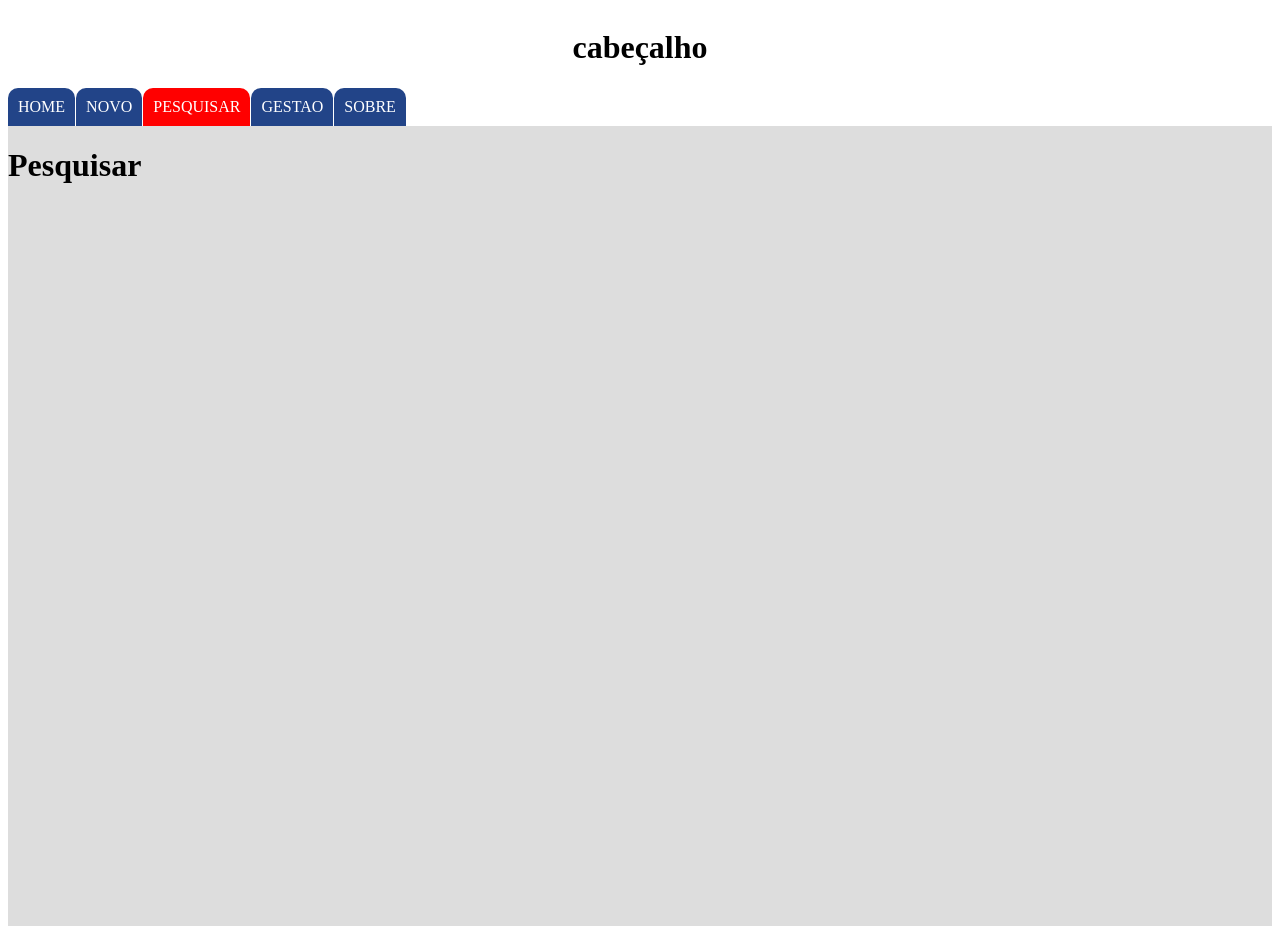
After one commit to Leonardo333Rock/Agenda2, a Django app: page /pesquisar in a window 1280 px wide. The commit adds this page. Run offline with Django 4.2, Linux system fonts and the light colour scheme.

Commit message:
aula 3 concluida

```diff
--- a/app/static/css/style1.css
+++ b/app/static/css/style1.css
@@ -22,8 +22,8 @@
 
 .principal{
     display: flex;
-    justify-content: center;
-    align-items: center;
+    justify-content: flex-start;
+    align-items: flex-start;
     background-color: #ddd;
     height: 100vh;
     width: 100%;
@@ -39,10 +39,18 @@
     border-radius: 10px 10px 0px 0px ;
     padding: 10px;
     margin-right: 1px;
+    text-decoration: none;
 }
 
 .abaSelecionada{
-    background-color: red !important;
+    cursor: pointer;
+    text-transform: uppercase;
+    background-color: red;
+    color: #fff;
+    border-radius: 10px 10px 0px 0px ;
+    padding: 10px;
+    margin-right: 1px;
+    text-decoration: none;
 }
 
 .if_principal{
@@ -64,6 +72,7 @@
     align-items: flex-start;
     flex-direction: column;
     width: 80%;
+    margin-left: 2px;
     /* border: solid 1px; */
 
 }
--- /dev/null
+++ b/app/static/js/novo.js
@@ -0,0 +1,5 @@
+
+nome = document.querySelector("#f_nome")
+btn_novo = document.querySelector("#btn_novo")
+nome.focus()
+btn_novo.setAttribute('class','abaSelecionada')
--- /dev/null
+++ b/app/static/js/pesquisar.js
@@ -0,0 +1,2 @@
+btn_pesquisar = document.querySelector("#btn_pesquisar")
+btn_pesquisar.setAttribute('class','abaSelecionada')
--- a/app/templates/agenda.html
+++ b/app/templates/agenda.html
@@ -14,23 +14,23 @@
     p2
     p3
 -->
+
     <div id="cabeçalho" class="cabeçalho">
         <h1>cabeçalho</h1>
     </div>
 
     <div id="menu" class="menu">
-        <button id="btn_home" class="aba abaSelecionada">Home</button>
-        <button id="btn_novo" class="aba">Novo</button>
-        <button id="btn_pesquisar" class="aba">Pesquisar</button>
-        <button id="btn_gestao" class="aba">Gestao</button>
-        <button id="btn_sobre" class="aba">Sobre</button>
+        <a href="/home" id="btn_home" class="aba">Home</a>
+        <a href="/novo" id="btn_novo" class="aba">Novo</a>
+        <a href="/pesquisar" id="btn_pesquisar" class="aba">Pesquisar</a>
+        <a href="/gestao" id="btn_gestao" class="aba">Gestao</a>
+        <a href="/sobre" id="btn_sobre" class="aba">Sobre</a>
 
     </div>
 
-    <div id="principal" class="principal">
-        <iframe src="{% static 'html/home.html' %}" id="if_principal" class="if_principal" name="if_principal"></iframe>
-    </div>
+    {% block content %}
 
-    <script src="{% static 'js/agenda.js' %}"></script>
+    {% endblock %}
+
 </body>
 </html>
--- /dev/null
+++ b/app/templates/bt/home.html
@@ -0,0 +1,5 @@
+{% extends 'agenda.html' %}
+
+{% block content %}
+    <h1>Home</h1>
+{% endblock %}
--- /dev/null
+++ b/app/templates/bt/pesquisar.html
@@ -0,0 +1,10 @@
+{% extends 'agenda.html' %}
+{% load static %}
+
+{% block content %}
+<div id="principal" class="principal">
+    <h1>Pesquisar</h1>
+</div>
+
+<script src="{% static 'js/pesquisar.js' %}"></script>
+{% endblock %}
--- /dev/null
+++ b/app/templates/bt/sobre.html
@@ -0,0 +1,5 @@
+{% extends 'agenda.html' %}
+
+{% block content %}
+    <h1>Sobre</h1>
+{% endblock %}
--- a/app/urls.py
+++ b/app/urls.py
@@ -3,5 +3,13 @@ from . import views
 
 urlpatterns = [
     path('',views.Agenda,name='agenda'),
-    path('contato_salvo',views.Contato_salvo, name="contato_salvo")
+    path('contato_salvo',views.Contato_salvo, name="contato_salvo"),
+    path('novo',views.Novo,name='novo'),
+    path('home',views.Home,name='home'),
+    path('pesquisar',views.Pesquisar,name='pesquisar'),
+    path('gestao',views.Gestao,name='gestao'),
+    path('sobre',views.Sobre,name='novo'),
+
+
+
 ]
--- a/app/views.py
+++ b/app/views.py
@@ -6,7 +6,22 @@ from . models import Contato
 def Agenda(request):
     return render(request,'agenda.html')
 
-@csrf_exempt
+
+def Novo(request):
+    return render(request,'bt/novo.html',{'class':'abaSelecionada'})
+
+def Home(request):
+    return render(request,'bt/home.html')
+
+def Pesquisar(request):
+    return render(request,'bt/pesquisar.html')
+
+def Gestao(request):
+    return render(request,'bt/gestao.html')
+
+def Sobre(request):
+    return render(request,'bt/sobre.html')
+
 def Contato_salvo(request):
     contato = Contato()
     contato.nome = request.POST.get('f_nome')
@@ -15,4 +30,4 @@ def Contato_salvo(request):
     contato.dtnasc = request.POST.get('f_dtnasc')
     contato.save()
 
-    return redirect('/')
+    return redirect('/novo')
```
Also changed, not shown: app/static/html/gestao.html (deleted, +0 -11 lines), app/static/html/home.html (deleted, +0 -11 lines), app/static/html/pesquisar.html (deleted, +0 -11 lines), app/static/html/sobre.html (deleted, +0 -11 lines), app/static/js/agenda.js (+7 -7 lines), app/templates/bt/gestao.html (added, +7 -0 lines), app/templates/bt/novo.html (renamed from app/static/html/novo.html, +13 -14 lines), db.sqlite3.
